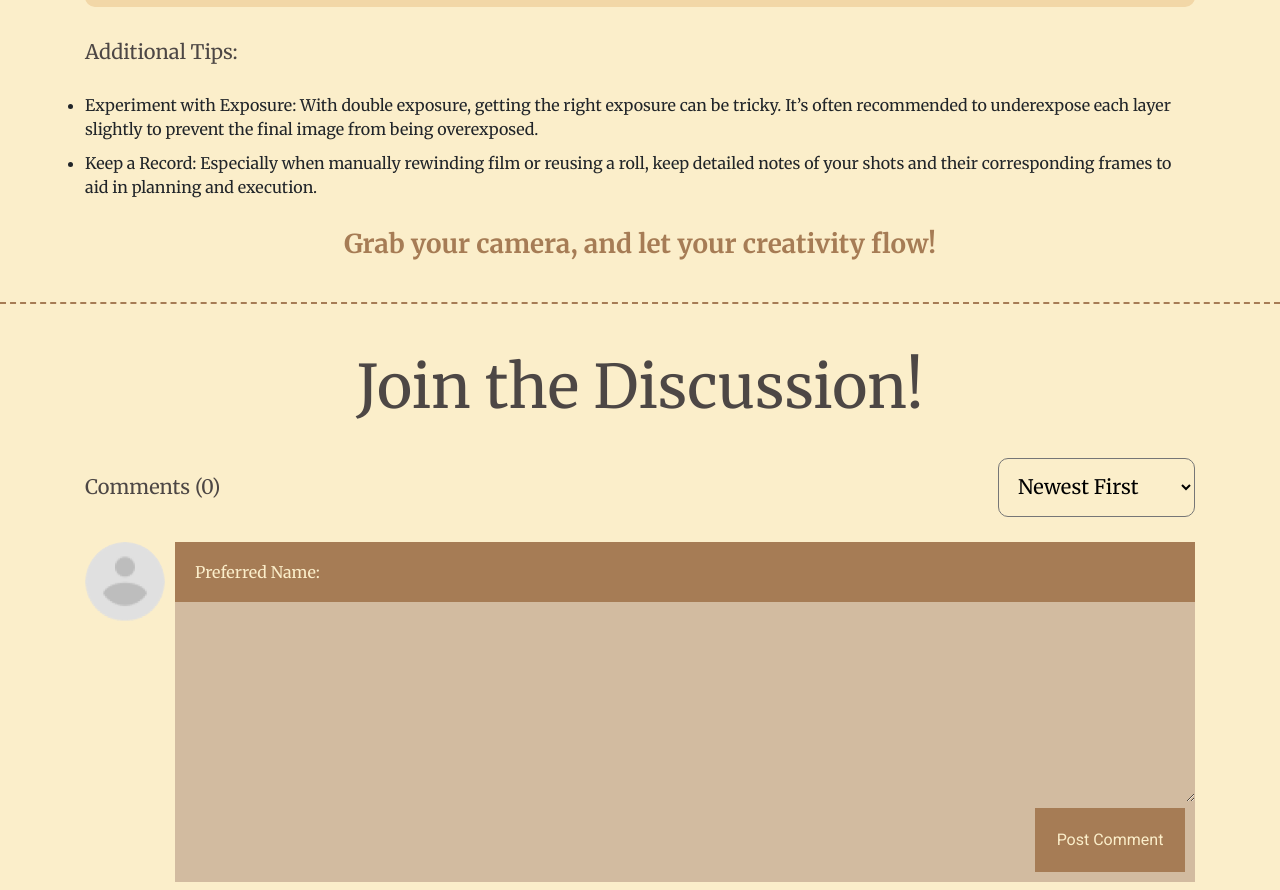
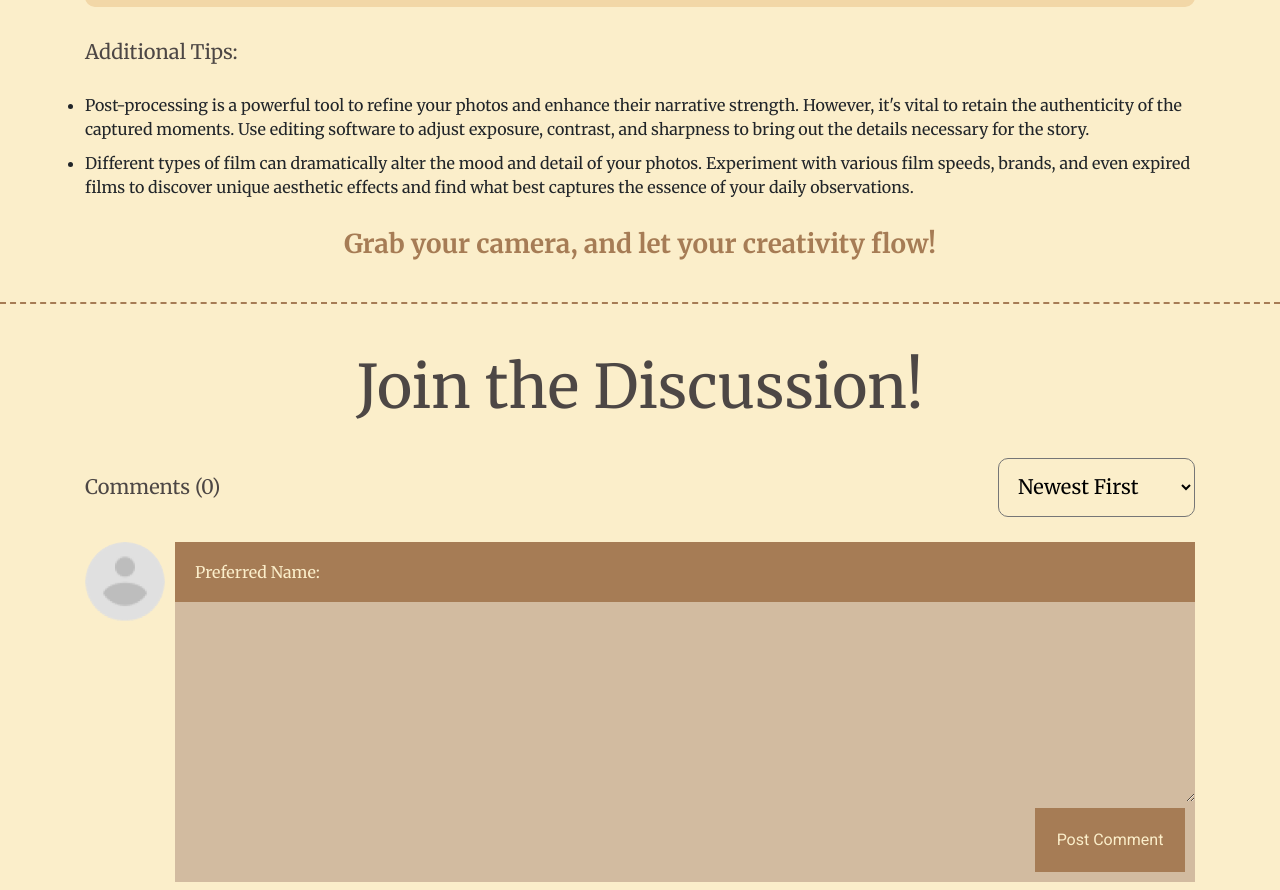
Before and after one commit to YUEGU0513/YUEGU, a plain HTML site: page film3.html in a window 1280 px wide. Shown: the part 4003-4893 px from the top of the page. Drawn offline with nearby package versions, Linux system fonts and the light colour scheme; a web font is replaced by a local one.

Commit message:
Update film3.html

```diff
--- a/film3.html
+++ b/film3.html
@@ -151,12 +151,11 @@
             <div class="film_sm_title">Additional Tips:</div>
             <div class="film_text_list">
                 <ul>
-                    <li>Experiment with Exposure: With double exposure, getting the right exposure can be tricky. It’s
-                        often recommended to underexpose each layer slightly to prevent the final image from being
-                        overexposed.
+                    <li>
+                        Post-processing is a powerful tool to refine your photos and enhance their narrative strength. However, it's vital to retain the authenticity of the captured moments. Use editing software to adjust exposure, contrast, and sharpness to bring out the details necessary for the story.
                     </li>
-                    <li>Keep a Record: Especially when manually rewinding film or reusing a roll, keep detailed notes of
-                        your shots and their corresponding frames to aid in planning and execution.
+                    <li>
+                        Different types of film can dramatically alter the mood and detail of your photos. Experiment with various film speeds, brands, and even expired films to discover unique aesthetic effects and find what best captures the essence of your daily observations.
                     </li>
                 </ul>
             </div>
```
